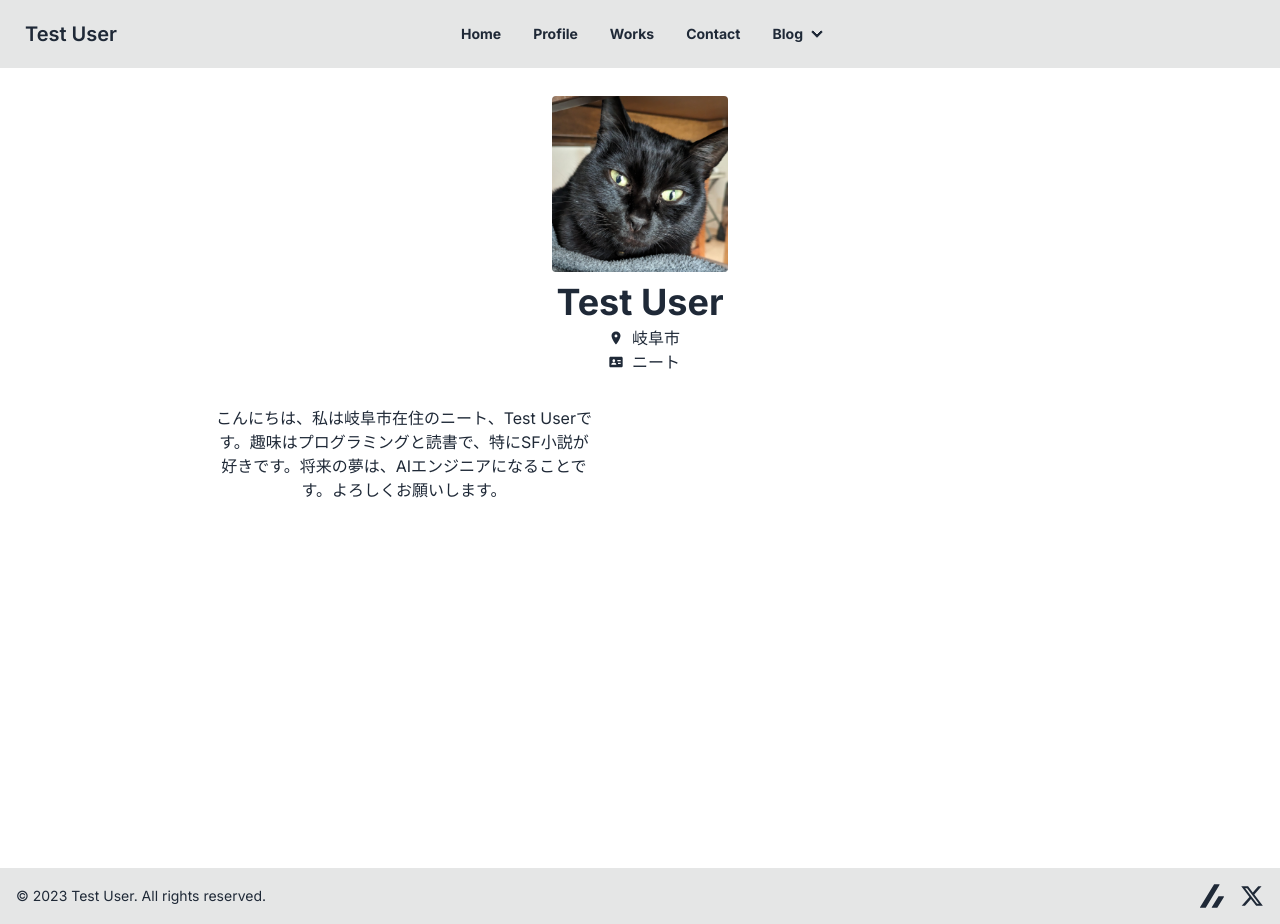
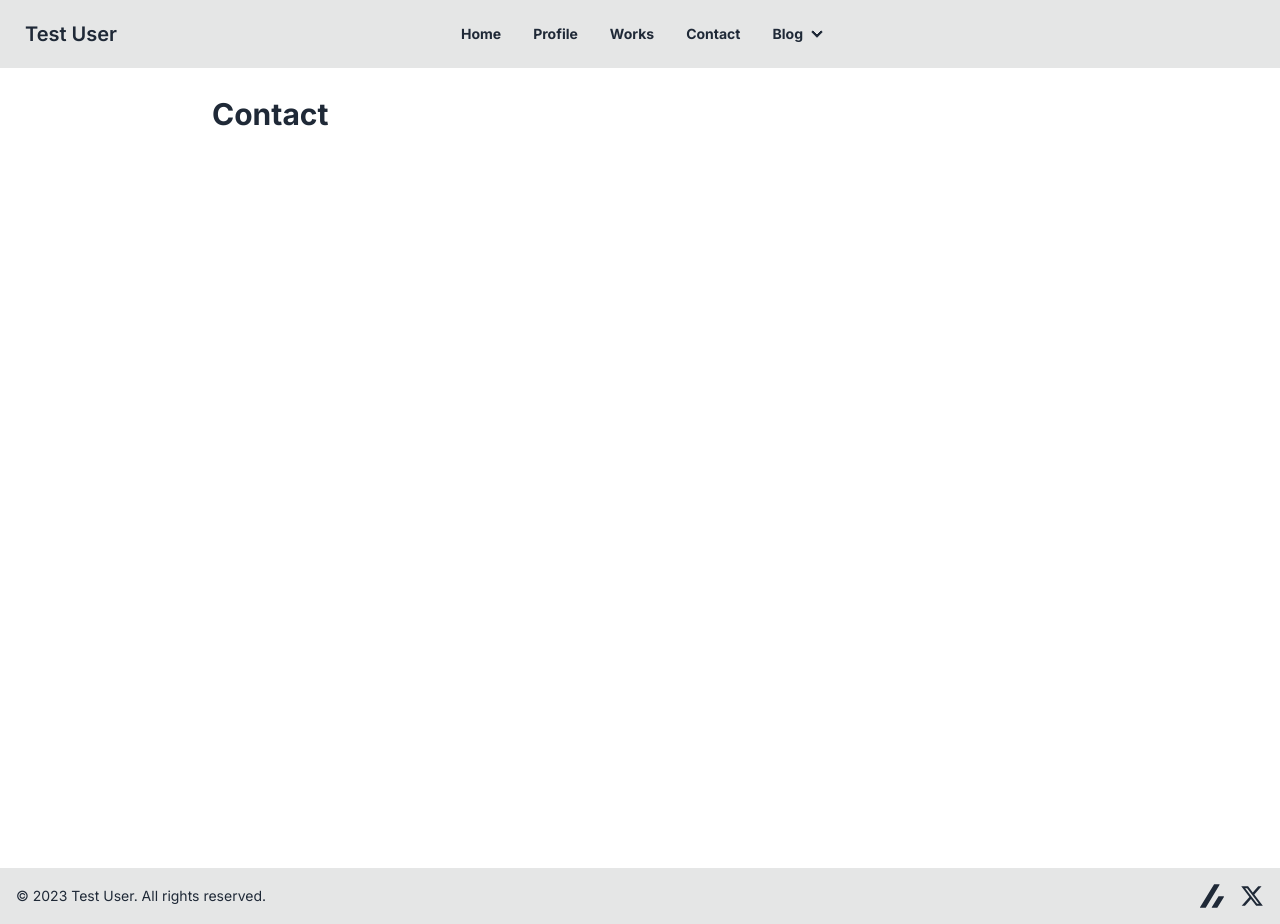
Before and after one commit to Milix-M/milix-m_tempest, a Next.js app in the folder web/: page /contact in a window 1280 px wide. Built offline with nearby package versions, Linux system fonts and the light colour scheme.

Commit message:
create contact page

```diff
--- a/web/src/app/(profilepages)/contact/page.tsx
+++ b/web/src/app/(profilepages)/contact/page.tsx
@@ -5,7 +5,7 @@ import Profile from '@/components/Home/Profile'
 export default function Home () {
   return (
     <div>
-      <Profile />
+      <h1 className='font-bold text-3xl sm:mb-10'>Contact</h1>
     </div>
   )
 }
```
